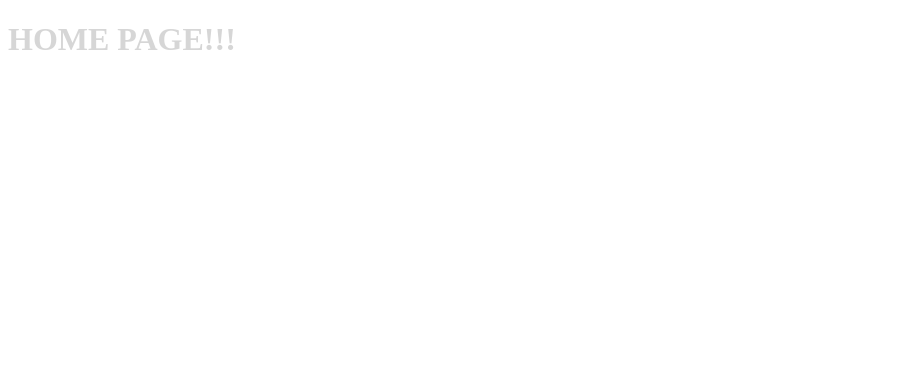
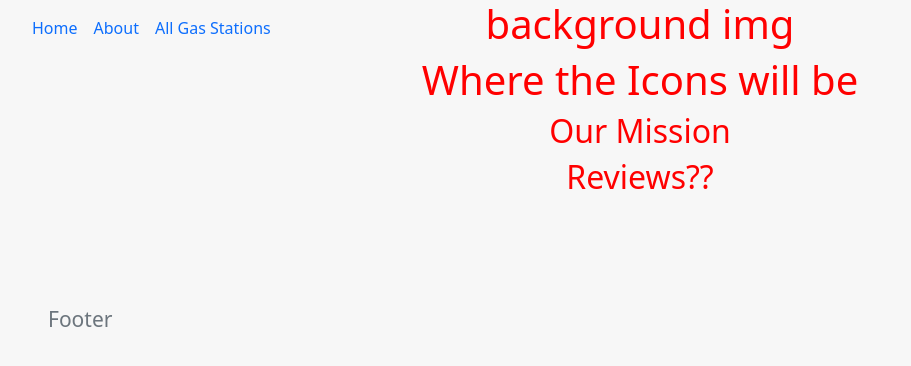
Before and after one commit to jenniferdinh1997/fullTank, a Django app: page / in a window 1280 px wide. Shown: the top 366 px of the page, without its empty margins (0-911 px from the left). Run offline with Django 4.2, Linux system fonts and the light colour scheme; some libraries are stand-ins or nearby versions.

Commit message:
adding basic base.html code

```diff
--- a/fulltank_app/static/css/style.css
+++ b/fulltank_app/static/css/style.css
@@ -1,3 +1,21 @@
+
 body {
-    color: #CCCC
+  width: 100%;
+  height: 100%;
+  color: red !important;
+  background-color: rgba(246, 246, 246, 0.8) !important;
 }
+
+
+
+footer {
+    padding-top: 5rem;
+    padding-bottom: 5rem;
+    display: block;
+    text-decoration: none;
+    height: 4rem;
+    width: 4rem;
+    line-height: 4.3rem;
+    font-size: 1.5rem;
+
+  }
--- a/fulltank_app/templates/base.html
+++ b/fulltank_app/templates/base.html
@@ -2,19 +2,67 @@
 <!DOCTYPE html>
 <html lang="en">
   <head>
-    <meta charset="UTF-8">
-    <meta http-equiv="X-UA-Compatible" content="IE=edge">
-    <meta name="viewport" content="width=device-width, initial-scale=1.0">
+    <meta charset="UTF-8" />
+    <meta http-equiv="X-UA-Compatible" content="IE=edge" />
+    <meta name="viewport" content="width=device-width, initial-scale=1.0" />
     <title>Document</title>
-    <link rel="stylesheet" href="{% static 'css/style.css' %}">
+    <link rel="stylesheet" href="{% static 'css/style.css' %}" />
+    <link
+      href="https://cdn.jsdelivr.net/npm/bootstrap@5.1.3/dist/css/bootstrap.min.css"
+      rel="stylesheet"
+      integrity="sha384-1BmE4kWBq78iYhFldvKuhfTAU6auU8tT94WrHftjDbrCEXSU1oBoqyl2QvZ6jIW3"
+      crossorigin="anonymous"
+    />
+    <link rel="icon" type="image/x-icon" href="assets/favicon.ico" />
+    <script
+      src="https://use.fontawesome.com/releases/v6.1.0/js/all.js"
+      crossorigin="anonymous"
+    ></script>
+
+    <link
+      href="https://cdnjs.cloudflare.com/ajax/libs/simple-line-icons/2.5.5/css/simple-line-icons.min.css"
+      rel="stylesheet"
+    />
+    <link
+      href="https://fonts.googleapis.com/css?family=Source+Sans+Pro:300,400,700,300italic,400italic,700italic"
+      rel="stylesheet"
+      type="text/css"
+    />
   </head>
   <body>
+    <header>
+      <nav class="navbar navbar-expand-lg fixed-top ">
+        <span class="navbar-toggler-icon d-flex justify-content-start align-items-center"> </span>
+        <div class="navbar-collapse">
+          <ul class="navbar-nav me-auto mb-2 mb-lg-0">
+            <li class="nav-item active">
+              <a class="nav-link" aria-current="page" href="">Home</a>
+            </li>
+            <li class="nav-item">
+              <a class="nav-link" rel="nofollow" href="">About</a>
+            </li>
+            <li class="nav-item">
+              <a class="nav-link" href="">All Gas Stations</a>
+            </li>
+          </ul>
+        </div>
+      </nav>
+    </header>
+    {% block content %}
 
 
-{% block content %}
+
 
     {% endblock content %}
+    <footer class="content-section text-center">
+        <div class="container px-4 px-lg-5">
+        <p class="text-muted small mb-0">Footer</p>
+        </div>
+    </footer>
 
 
+    <script src="https://cdn.jsdelivr.net/npm/bootstrap@5.1.3/dist/js/bootstrap.bundle.min.js"
+    integrity="sha384-ka7Sk0Gln4gmtz2MlQnikT1wXgYsOg+OMhuP+IlRH9sENBO0LRn5q+8nbTov4+1p"
+    crossorigin="anonymous"></script>
   </body>
 </html>
--- a/fulltank_app/templates/home.html
+++ b/fulltank_app/templates/home.html
@@ -1,6 +1,26 @@
-{% extends 'base.html' %}
+{% extends 'base.html' %} {% block content %}
 
+<section class="content-section text-center">
+  <div class="container px-4 px-lg-5">
+    <h1>background img</h1>
+  </div>
+</section >
+<section class="content-section text-center">
+  <div class="container px-4 px-lg-5">
+    <h1>Where the Icons will be</h1>
+  </div>
+</section>
 
-{% block content %}
-    <h1>HOME PAGE!!!</h1>
+<section class="content-section text-center">
+  <div class="container px-4 px-lg-5">
+    <h2>Our Mission</h2>
+  </div>
+</section>
+
+<section class="content-section text-center">
+  <div class="container px-4 px-lg-5">
+    <h2>Reviews??</h2>
+  </div>
+</section>
+
 {% endblock content %}
```
Lines whose indentation alone changed are shown as unchanged.
